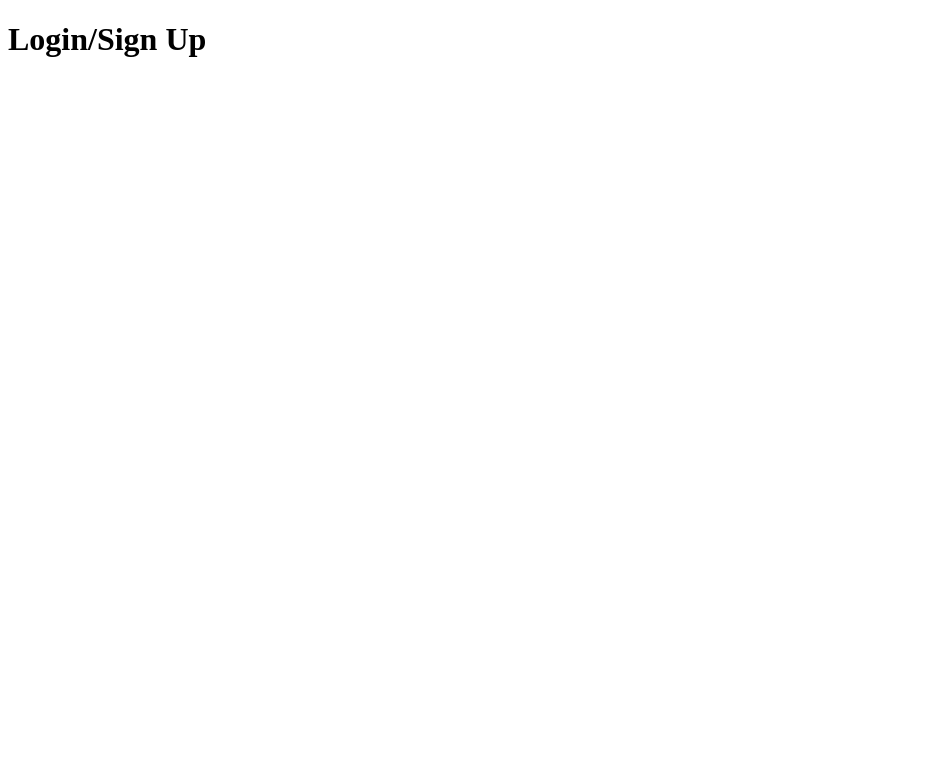
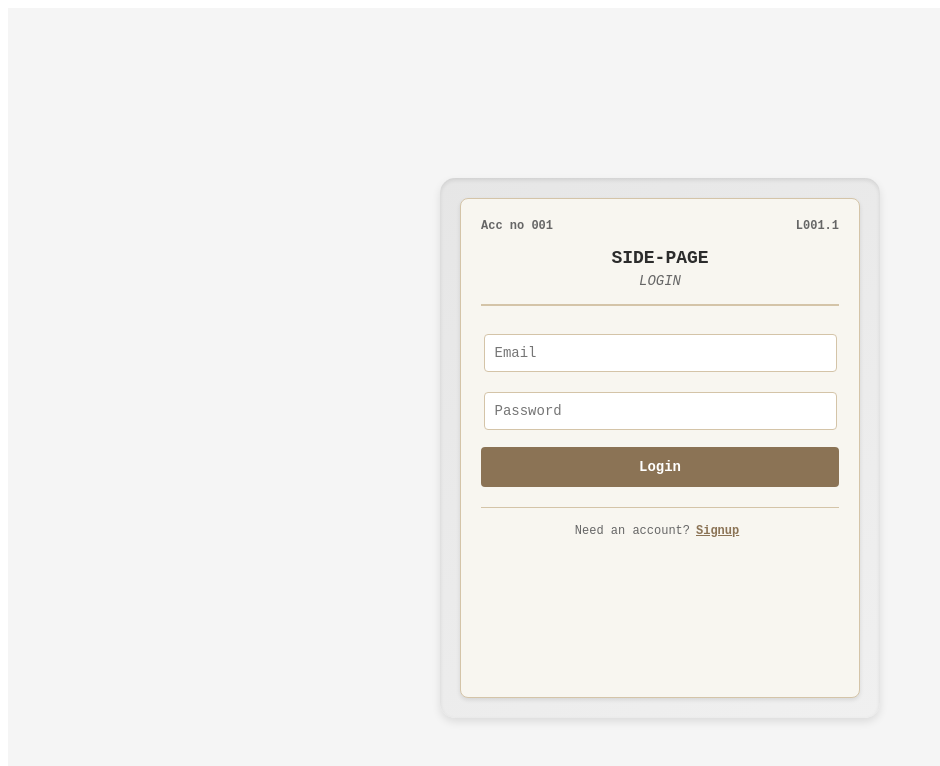
Before and after one commit to denvercude/Ai-E-Reader, a React (Vite) app in the folder frontend/: page /login-signup in a window 1280 px wide. Shown: the top 766 px of the page, without its empty margins (0-940 px from the left). Built offline with nearby package versions, Linux system fonts and the light colour scheme.

Commit message:
feat(auth): build initial login/signup component, no backend function yet

```diff
--- a/frontend/src/pages/LoginSignUpPage.jsx
+++ b/frontend/src/pages/LoginSignUpPage.jsx
@@ -1,11 +1,73 @@
+import { useState } from "react";
 import "../styles/LoginSignUp.css";
 
 function LoginSignUpPage() {
-    return(
-        <div>
-            <h1>Login/Sign Up</h1>
+    const [isLoginMode, setIsLoginMode] = useState(true);
+    const [isAnimating, setIsAnimating] = useState(false);
+
+    const toggleMode = () => {
+        if (isAnimating) return;
+
+        setIsAnimating(true);
+        setTimeout(() => {
+            setIsLoginMode(!isLoginMode);
+            setIsAnimating(false);
+        }, 250);
+    };
+
+    return (
+        <div className="login-signup-container">
+            <div className="library-card-slot">
+                <div className="card-pocket">
+                    <div className={`login-card ${isAnimating ? 'sliding-out' : ''}`}>
+                        <div className="card-header">
+                            <div className="accession-number">Acc no 001</div>
+                            <div className="classification">L001.1</div>
+                        </div>
+                        <div className="card-title">
+                            <div className="book-title">SIDE-PAGE</div>
+                            <div className="subtitle">LOGIN</div>
+                        </div>
+                        <div className="card-content">
+                            <div className="login-form">
+                                <input type="email" placeholder="Email" className="form-input" />
+                                <input type="password" placeholder="Password" className="form-input" />
+                                <button className="login-button">Login</button>
+                            </div>
+                        </div>
+                        <div className="card-footer">
+                            <span>Need an account?</span>
+                            <button className="signup-toggle" onClick={toggleMode}>Signup</button>
+                        </div>
+                    </div>
+
+                    <div className={`signup-card ${isAnimating ? 'sliding-out' : !isLoginMode ? 'visible' : ''}`}>
+                        <div className="card-header">
+                            <div className="accession-number">Acc no 002</div>
+                            <div className="classification">S001.1</div>
+                        </div>
+                        <div className="card-title">
+                            <div className="book-title">SIDE-PAGE</div>
+                            <div className="subtitle">SIGNUP</div>
+                        </div>
+                        <div className="card-content">
+                            <div className="signup-form">
+                                <input type="text" placeholder="Full Name" className="form-input" />
+                                <input type="email" placeholder="Email" className="form-input" />
+                                <input type="password" placeholder="Password" className="form-input" />
+                                <input type="password" placeholder="Confirm Password" className="form-input" />
+                                <button className="signup-button">Sign Up</button>
+                            </div>
+                        </div>
+                        <div className="card-footer">
+                            <span>Already have an account? </span>
+                            <button className="login-toggle" onClick={toggleMode}>Login</button>
+                        </div>
+                    </div>
+                </div>
+            </div>
         </div>
-    )
+    );
 }
 
 export default LoginSignUpPage;
--- a/frontend/src/styles/LoginSignUp.css
+++ b/frontend/src/styles/LoginSignUp.css
@@ -0,0 +1,189 @@
+.login-signup-container {
+    display: flex;
+    justify-content: center;
+    align-items: center;
+    min-height: 100vh;
+    background-color: #f5f5f5;
+    padding: 20px;
+}
+
+.library-card-slot {
+    position: relative;
+    width: 400px;
+    height: 500px;
+    perspective: 1000px;
+}
+
+.card-pocket {
+    position: relative;
+    width: 100%;
+    height: 100%;
+    background: linear-gradient(145deg, #e6e6e6, #f0f0f0);
+    border-radius: 15px;
+    box-shadow:
+        inset 0 2px 4px rgba(0,0,0,0.1),
+        0 4px 8px rgba(0,0,0,0.1);
+    padding: 20px;
+    overflow: hidden;
+}
+
+.login-card,
+.signup-card {
+    background: #f8f6f0;
+    border: 1px solid #d4c4a8;
+    border-radius: 8px;
+    padding: 20px;
+    box-shadow: 0 2px 4px rgba(0,0,0,0.1);
+    font-family: 'Courier New', monospace;
+    color: #2c2c2c;
+    position: absolute;
+    top: 20px;
+    left: 20px;
+    right: 20px;
+    bottom: 20px;
+    transition: all 0.5s cubic-bezier(0.4, 0, 0.2, 1);
+    transform-origin: center bottom;
+}
+
+.login-card {
+    transform: translateY(0) rotateX(0deg);
+    opacity: 1;
+    z-index: 2;
+}
+
+.signup-card {
+    transform: translateY(100%) rotateX(-10deg);
+    opacity: 0;
+    z-index: 1;
+}
+
+.login-card.sliding-out,
+.signup-card.sliding-out {
+    transform: translateY(-100%) rotateX(10deg);
+    opacity: 0;
+}
+
+.signup-card.visible {
+    transform: translateY(0) rotateX(0deg);
+    opacity: 1;
+    z-index: 2;
+}
+
+.login-card:not(.sliding-out) {
+    z-index: 2;
+}
+
+.signup-card:not(.visible):not(.sliding-out) {
+    z-index: 1;
+}
+
+.card-header {
+    display: flex;
+    justify-content: space-between;
+    margin-bottom: 15px;
+    font-size: 12px;
+    color: #666;
+}
+
+.accession-number {
+    font-weight: bold;
+}
+
+.classification {
+    font-weight: bold;
+}
+
+.card-title {
+    text-align: center;
+    margin-bottom: 25px;
+    border-bottom: 2px solid #d4c4a8;
+    padding-bottom: 15px;
+}
+
+.book-title {
+    font-size: 18px;
+    font-weight: bold;
+    margin-bottom: 5px;
+}
+
+.subtitle {
+    font-size: 14px;
+    color: #666;
+    font-style: italic;
+}
+
+.card-content {
+    margin-bottom: 20px;
+}
+
+.login-form,
+.signup-form {
+    display: flex;
+    flex-direction: column;
+    gap: 15px;
+}
+
+.form-input {
+    padding: 10px;
+    border: 1px solid #d4c4a8;
+    border-radius: 4px;
+    background: #fff;
+    font-family: inherit;
+    font-size: 14px;
+    transition: all 0.2s ease;
+}
+
+.form-input:focus {
+    outline: none;
+    border-color: #8b7355;
+    box-shadow: 0 0 0 2px rgba(139, 115, 85, 0.2);
+    transform: translateY(-1px);
+}
+
+.login-button,
+.signup-button {
+    padding: 12px;
+    background: #8b7355;
+    color: white;
+    border: none;
+    border-radius: 4px;
+    font-family: inherit;
+    font-size: 14px;
+    font-weight: bold;
+    cursor: pointer;
+    transition: all 0.2s ease;
+}
+
+.login-button:hover,
+.signup-button:hover {
+    background: #6b5b47;
+    transform: translateY(-1px);
+    box-shadow: 0 2px 4px rgba(0,0,0,0.2);
+}
+
+.card-footer {
+    text-align: center;
+    font-size: 12px;
+    color: #666;
+    border-top: 1px solid #d4c4a8;
+    padding-top: 15px;
+}
+
+.signup-toggle,
+.login-toggle {
+    background: none;
+    border: none;
+    color: #8b7355;
+    text-decoration: underline;
+    cursor: pointer;
+    font-family: inherit;
+    font-size: 12px;
+    font-weight: bold;
+    transition: all 0.2s ease;
+}
+
+.signup-toggle:hover,
+.login-toggle:hover {
+    color: #6b5b47;
+    transform: scale(1.05);
+}
```
